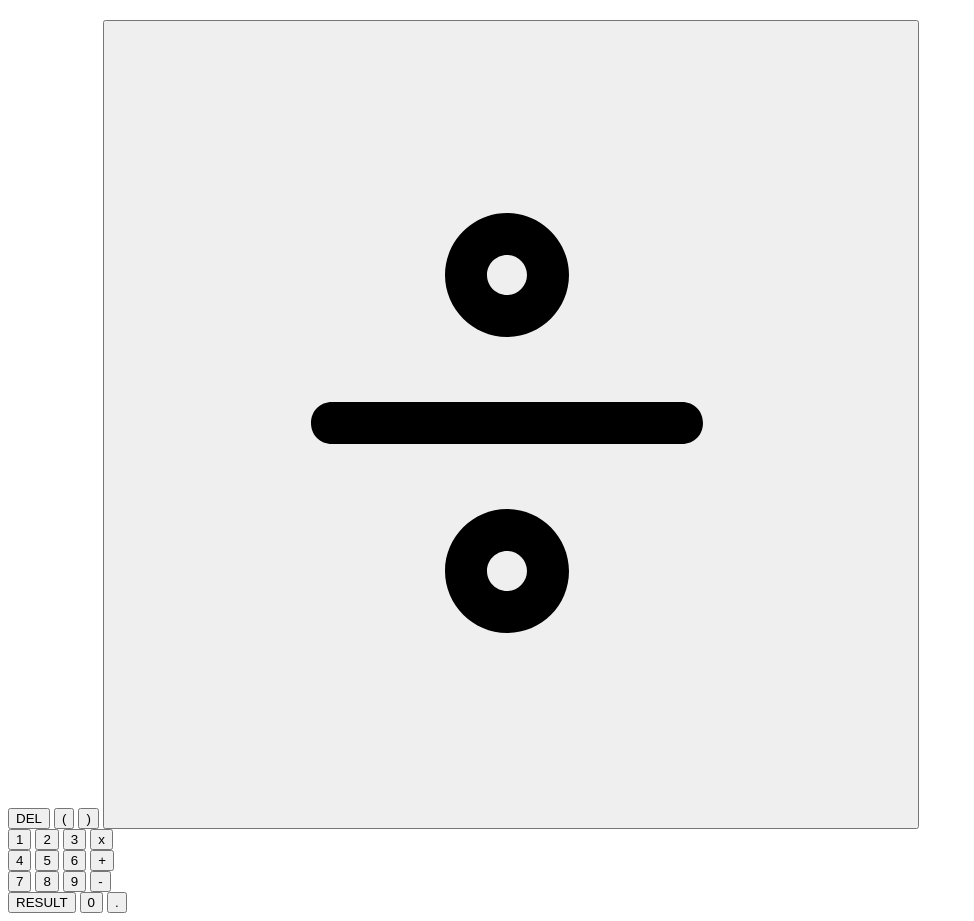
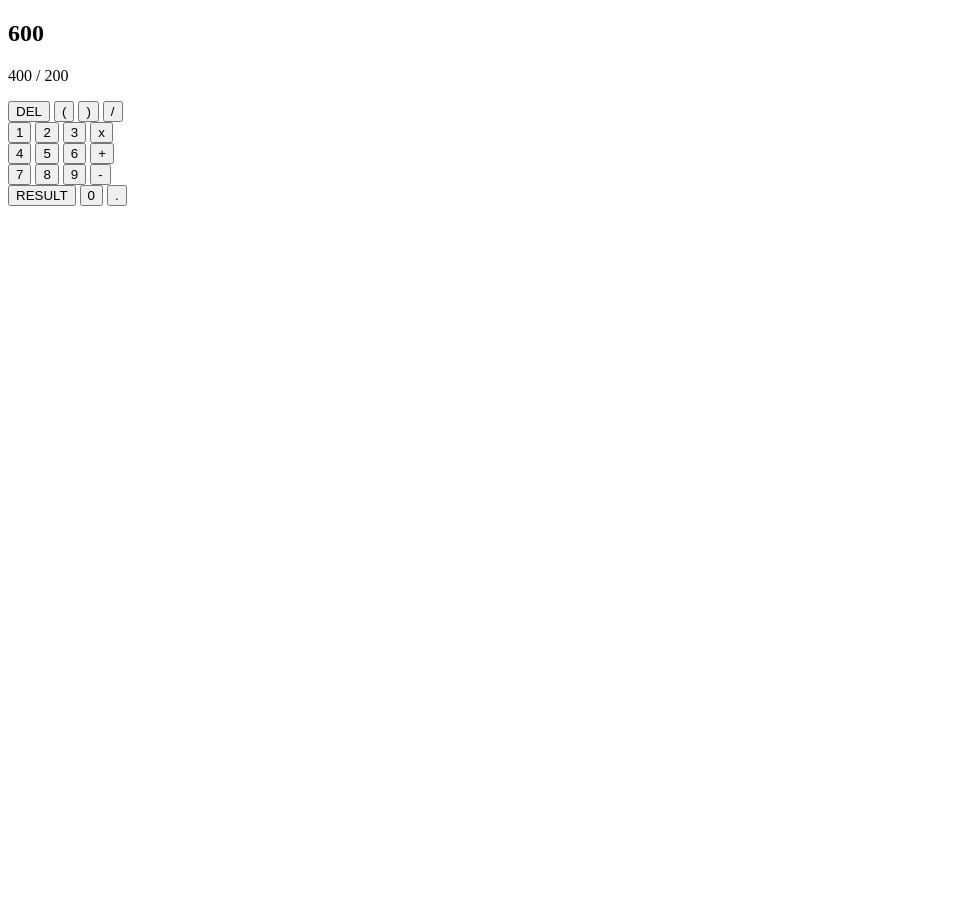
Before and after one commit to Naitive13/web-calculator, a plain HTML site: page index.html in a window 1280 px wide. Shown: the whole page, without its empty margins (0-974 px from the left). After the commit the page ends 800 px from the top, so only its background shows below. Drawn offline with Linux system fonts and the light colour scheme.

Commit message:
replaced the divide image by a regular slash ('/')

```diff
--- a/index.html
+++ b/index.html
@@ -4,15 +4,16 @@
     <meta charset="UTF-8" />
     <meta name="viewport" content="width=device-width, initial-scale=1.0" />
     <title>Calculator</title>
+    <link rel="stylesheet" href="index.css">
   </head>
   <body>
     <main>
       <section class="screen">
         <div class="main_text">
-          <h1></h1>
+          <h1>600</h1> <!-- value for test  -->
         </div>
         <div class="sub_text">
-          <p></p>
+          <p>400 / 200</p><!-- value for test  -->
         </div>
       </section>
 
@@ -21,7 +22,7 @@
           <button id="delete">DEL</button>
           <button id="left_parenthesis">(</button>
           <button id="right_parenthesis">)</button>
-          <button id="divide"><img src="asset/divide.svg" alt="divide"></button>
+          <button id="divide">/</button>
         </div>
         <div class="second_row">
           <button id="one">1</button>
```
Also changed, not shown: asset/divide.svg (deleted).
